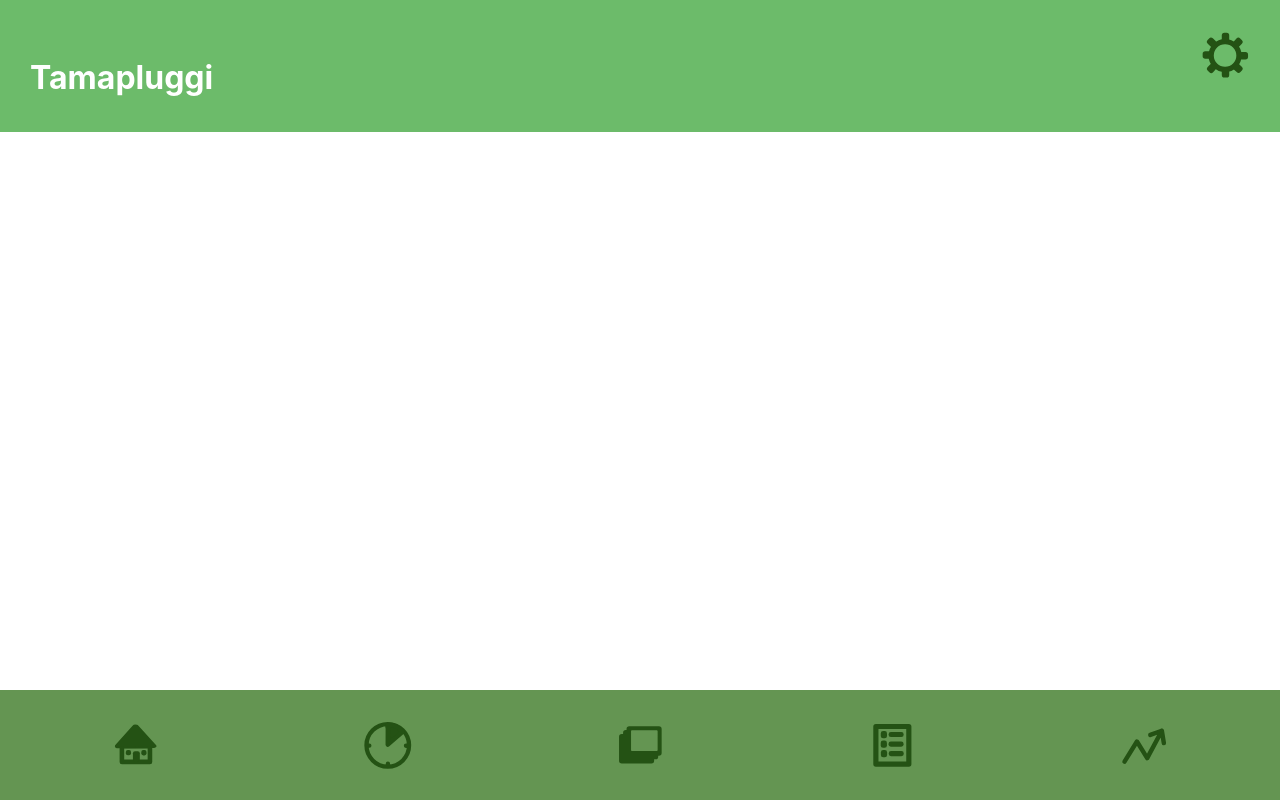
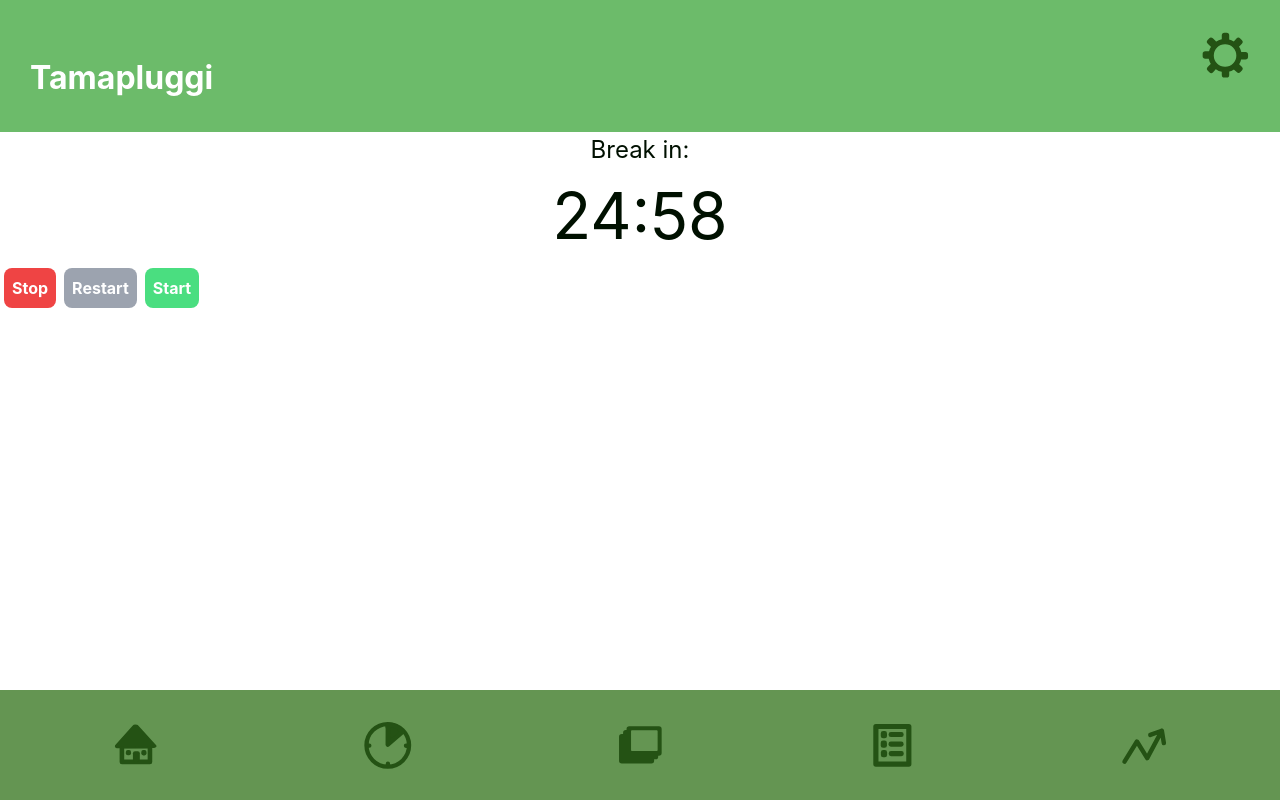
Before and after one commit to RakinAli/Tamapluggi, a React (Create React App) app: page /timer in a window 1280 px wide. Before the commit this address had no page. Built offline with nearby package versions, Linux system fonts and the light colour scheme.

Commit message:
Simpel implmentation av Timer
Filip & jag djura timer

Co-Authored-By: Filip Wetterdal Todorovic <81308705+Quroz@users.noreply.github.com>

```diff
--- a/src/App.js
+++ b/src/App.js
@@ -1,12 +1,12 @@
 import React from "react";
-import ReactDOM from "react-dom";
-import Navbar from "./components/navbar";
+import Navbar from "./components/Navbar";
 import Flashcard from "./components/Flashcard";
 import Home from "./components/home";
 import Planning from "./components/planning";
-import Stats from "./components/stats";
-import Study from "./components/study";
-import Header from "./components/header";
+import Statistics from "./components/Statistics";
+import Study from "./components/Study";
+import Header from "./components/Header";
+import Timer from "./components/Timer";
 
 import {BrowserRouter as Router, Route, Routes} from 'react-router-dom';
 import Settings from "./components/Settings";
@@ -22,9 +22,10 @@ function App() {
 					<Route path="/Flashcard" exact element={<Flashcard />} />
 					<Route path="/home" exact element={<Home />} />
 					<Route path="/planning" exact element={<Planning />} />
-					<Route path="/stats" exact element={<Stats />} />
+					<Route path="/statistics" exact element={<Statistics />} />
 					<Route path="/study" element={<Study />} />
 					<Route path="/settings" element={<Settings />} />
+					<Route path="/timer" element={<Timer />} />
 				</Routes>
 				<Navbar />
 			</div>
--- /dev/null
+++ b/src/components/SetSchedule.js
@@ -0,0 +1,37 @@
+import React, { useState } from "react";
+import { Link } from "react-router-dom";
+import Timer from "./Timer";
+function SetSchedule() {
+	const [minute, setMinute] = useState(25);
+	const [timerBool, setTimerBool] = useState(false);
+	const [onChange, setOnChange] = useState(0);
+	function timerPressed() {
+		setTimerBool(true);
+	}
+	return (
+		<div className="flex flex-col">
+			{timerBool ? (
+				<Timer minute={minute} />
+			) : (
+				<div className="flex flex-col">
+					<label>Set timer</label>
+					<input
+						type="number"
+						name="Timer"
+						onChange={(e) => setOnChange(e.target.value)}
+					/>
+					<button
+						onClick={() => {
+							setMinute(onChange);
+						}}
+					>
+						Save time
+					</button>
+					<button onClick={timerPressed}>Timer</button>
+				</div>
+			)}
+		</div>
+	);
+}
+
+export default SetSchedule;
--- a/src/components/stats.js
+++ b/src/components/Statistics.js
@@ -1,6 +1,6 @@
 import React from "react";
 
-function Stats() {
+function Statistics() {
 	return (
 		<main>
 			<h2>Stats</h2>
@@ -8,4 +8,4 @@ function Stats() {
 	);
 }
 
-export default Stats;
+export default Statistics;
--- a/src/components/selectbuttons.js
+++ b/src/components/selectbuttons.js
@@ -1,7 +1,8 @@
 import React, { useState } from "react";
-import Timer from "./timer";
+import Timer from "./Timer";
+import SetSchedule from "./SetSchedule";
+function SelectButtons() {
 
-function SelectButtons() {
 	const iconStyle = {
 		width: "50px",
 	};
@@ -16,27 +17,57 @@ function SelectButtons() {
 		marginBottom: "10px",
 	};
 	const [startBoolean, setStartBoolean] = useState(false);
+	const [scheduleBoolean, setScheduleBoolean] = useState(false);
+	const [buttonPressed, setButtonPressed] = useState(false);
+	const [minutes, setMinutes] = useState(25);
+
 	function startPressed() {
+		setButtonPressed(true)
 		setStartBoolean(true);
 	}
+	function setSchedulePressed() {
+		setButtonPressed(true);
+		setScheduleBoolean(true);
+	}
 
+		/* Logiken redan är
+		Har vi tryckt på någon knappt?
+			Om ja: är det Timer -> Timer
+			Om ja: är det SetSchedule -> Schedule
+			Om nej: Visa menyn och vänta tills en knapp är tryckt
+		*/
 	return (
 		<div className="flex flex-col pt-3">
 			{startBoolean ? (
 				<Timer />
 			) : (
+				""
+			)}
+			{scheduleBoolean ? (
+				<SetSchedule />
+			) : (
+				""
+			)}
+			{buttonPressed ? "" : (
 				<div className="flex flex-col">
 					<h1>Study</h1>
-					<button variant="success" onClick={startPressed} style={buttonStyle}>
+					<button ariant="success" onClick={startPressed} style={buttonStyle}>
 						Start
 					</button>
-					<button variant="success" style={buttonStyle}>
+					<button
+						variant="success"
+						onClick={setSchedulePressed}
+						style={buttonStyle}
+					>
 						Set schedule
 					</button>
 				</div>
 			)}
+
 		</div>
 	);
 }
 
+
+
 export default SelectButtons;
--- a/src/components/study.js
+++ b/src/components/study.js
@@ -1,6 +1,6 @@
 import React, { useState } from "react";
 import Statpanel from "./statpanel";
-import SelectButtons from "./selectbuttons";
+import SelectButtons from "./Selectbuttons";
 import TablePicture from "../Images/study_enter.png";
 
 function Study() {
--- a/src/components/studyselect.js
+++ b/src/components/studyselect.js
@@ -1,6 +1,6 @@
 import React from "react";
 import Statpanel from "./statpanel";
-import SelectButtons from "./selectbuttons";
+import SelectButtons from "./Selectbuttons";
 
 function StudySelect() {
 	const iconStyle = {
--- a/src/components/timer.js
+++ b/src/components/timer.js
@@ -1,9 +1,13 @@
 import React, { useEffect, useState } from "react";
 
+function Timer(props) {
+	let minute = 25;
+	if (props.minute !== undefined) {
+		minute = props.minute;
+	}
 
-function Timer() {
 	const [seconds, setSeconds] = useState(3);
-	const [minutes, setMinutes] = useState(25);
+	const [minutes, setMinutes] = useState(minute);
 	const [startBool, setStartBool] = useState(true);
 	function handleStop() {
 		setStartBool(false);
@@ -38,24 +42,39 @@ function Timer() {
 
 	const textStyle = {
 		fontSize: "1.5rem",
-		textAlign: "center"
-	}
+		textAlign: "center",
+	};
 
 	const clockStyle = {
 		fontSize: "4rem",
-		textAlign: "center"
-	}
+		textAlign: "center",
+	};
 
 	return (
 		<div>
-			<p style = {textStyle}>Break in:</p>
-			<p style = {clockStyle}>
+			<p style={textStyle}>Break in:</p>
+			<p style={clockStyle}>
 				{minutes < 10 ? "0" + minutes : minutes}:
 				{seconds < 10 ? "0" + seconds : seconds}
 			</p>
-			<button className="px-2 py-2 font-bold text-white bg-red-500 rounded-lg hover:bg-red-700 m-1" onClick={handleStop}>Stop</button>
-			<button className="px-2 py-2 font-bold text-white bg-gray-400 rounded-lg hover:bg-gray-700 m-1" onClick={handleRestart}>Restart</button>
-			<button className="px-2 py-2 font-bold text-white bg-green-400 rounded-lg hover:bg-green-700 m-1" onClick={handleStart}>Start</button>
+			<button
+				className="px-2 py-2 m-1 font-bold text-white bg-red-500 rounded-lg hover:bg-red-700"
+				onClick={handleStop}
+			>
+				Stop
+			</button>
+			<button
+				className="px-2 py-2 m-1 font-bold text-white bg-gray-400 rounded-lg hover:bg-gray-700"
+				onClick={handleRestart}
+			>
+				Restart
+			</button>
+			<button
+				className="px-2 py-2 m-1 font-bold text-white bg-green-400 rounded-lg hover:bg-green-700"
+				onClick={handleStart}
+			>
+				Start
+			</button>
 		</div>
 	);
 }
```
Also changed, not shown: TODO.txt.
